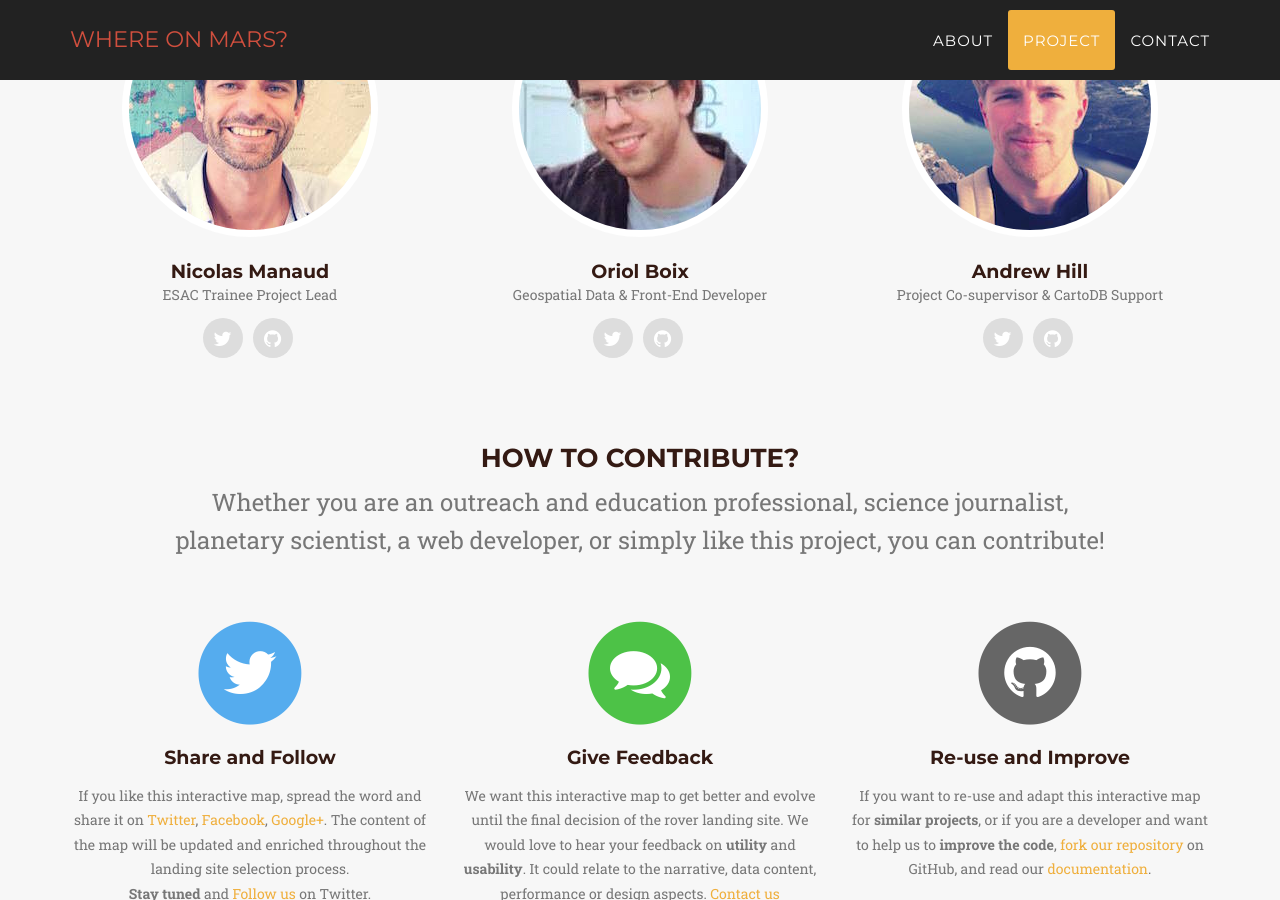
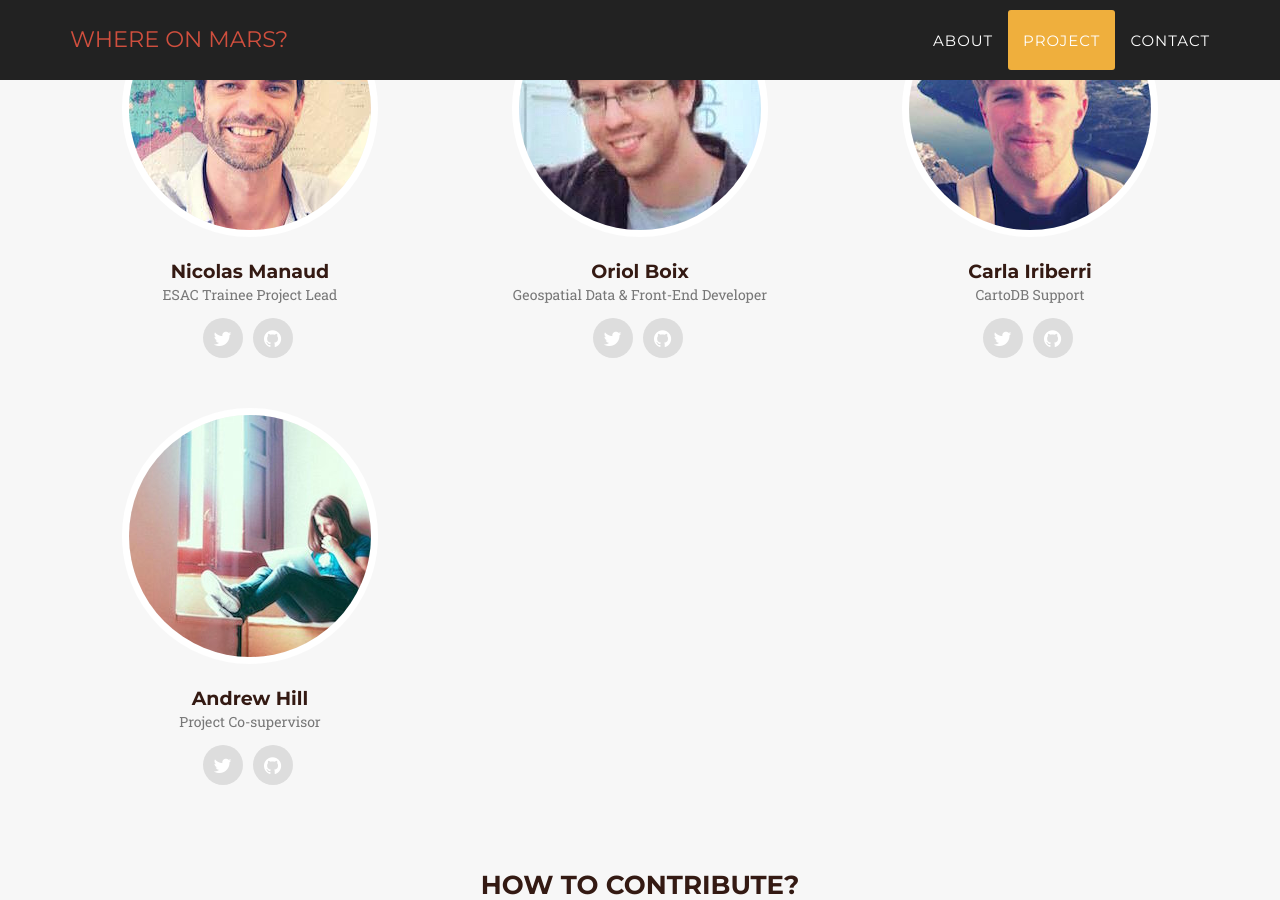
Before and after one commit to matallo/whereonmars, a Jekyll site: the page built from index.html, in a window 1280 px wide and 900 px high, scrolled down 4002 px. Built offline with Jekyll 4.4.1, drawn with Linux system fonts in a browser that asks for light colours; nearby versions of some CDN libraries; some web fonts are replaced; comment, search, counter and statistics services are not loaded.

Commit message:
Update _config.yml

```diff
--- a/_config.yml
+++ b/_config.yml
@@ -37,9 +37,18 @@ people:
     - title: github
       url:  https://github.com/oriolbx
 
+- name: Carla Iriberri
+  pic: 3
+  position: CartoDB Support
+  social:
+    - title: twitter
+      url: https://twitter.com/iriberri1
+    - title: github
+      url: https://github.com/iriberri
+
 - name: Andrew Hill
-  pic: 3
-  position: Project Co-supervisor & CartoDB Support
+  pic: 4
+  position: Project Co-supervisor
   social:
     - title: twitter
       url: https://twitter.com/andrewxhill
```
